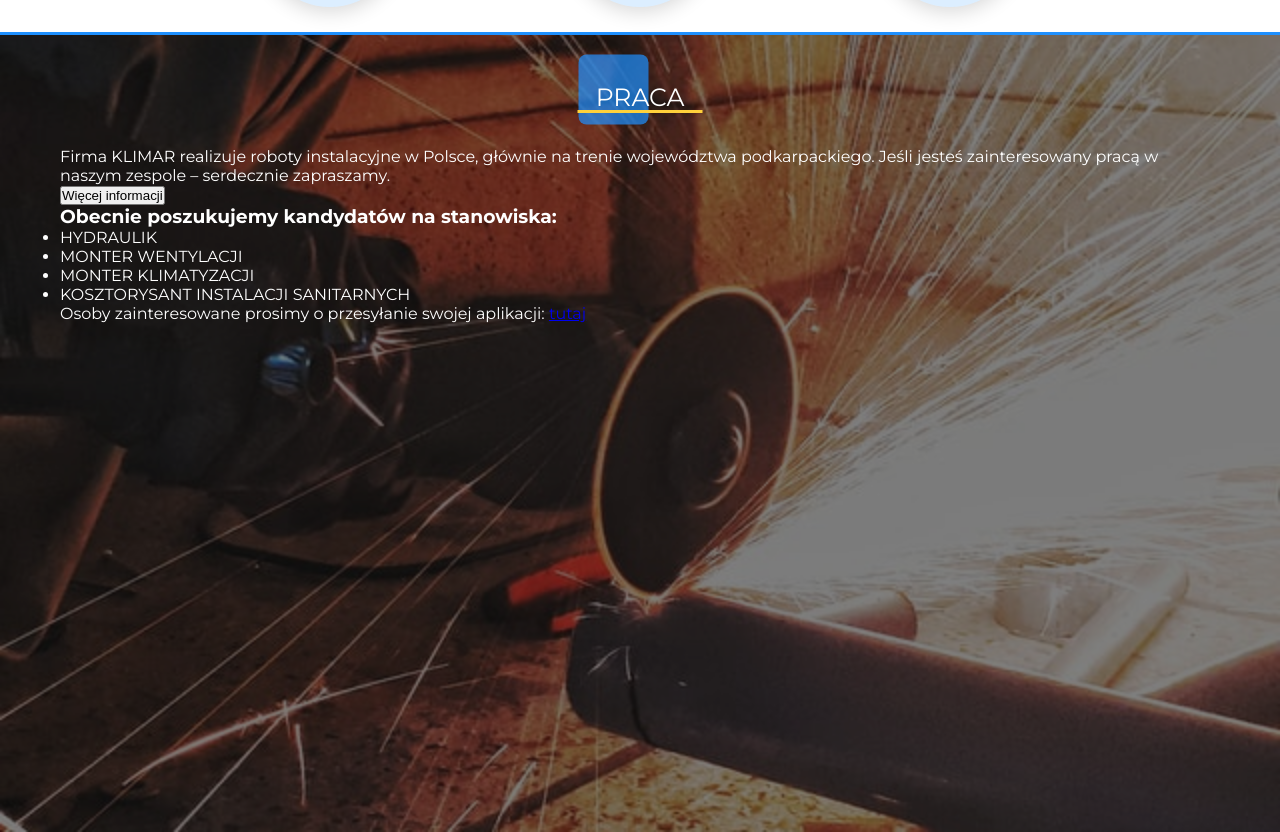
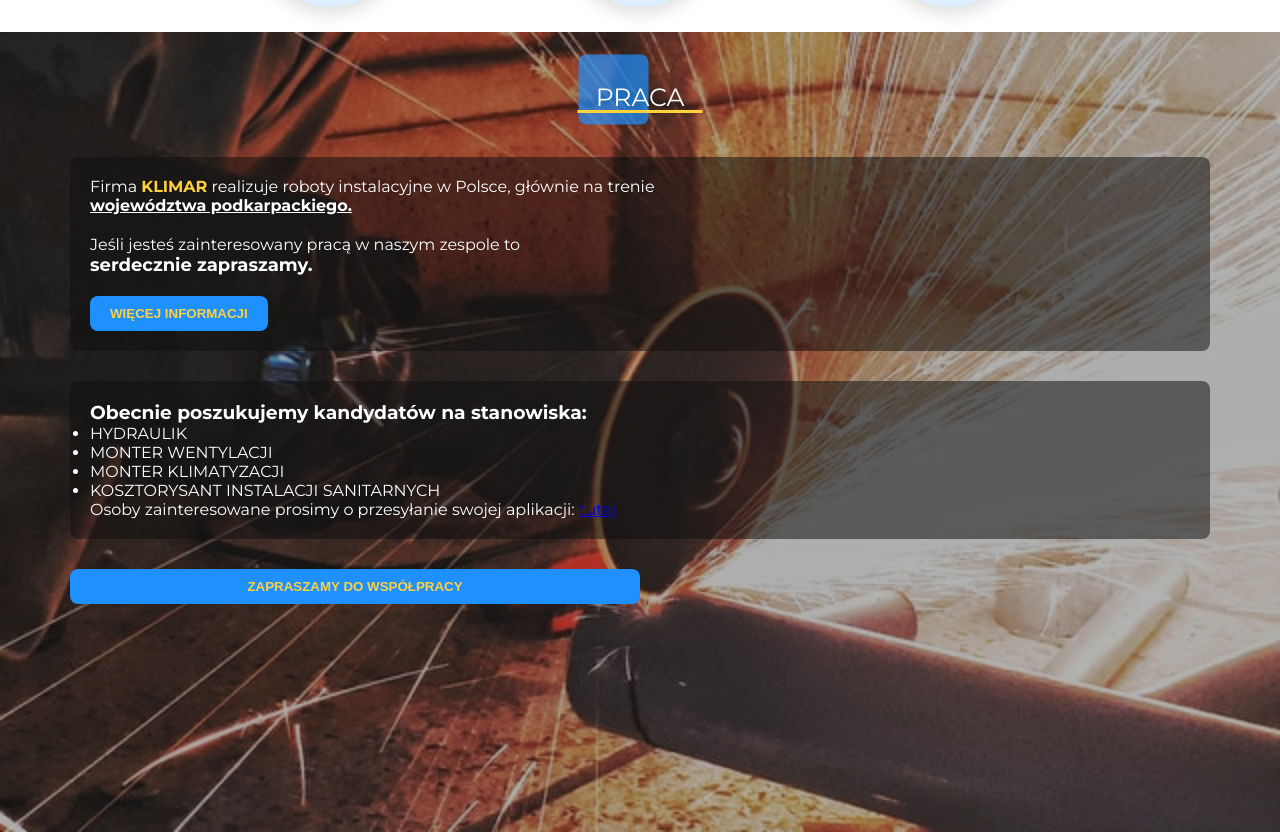
Before and after one commit to MateKoz/klimar-hvac-website, a plain HTML site: page index.html in a window 1280 px wide. Shown: the part 3378-4210 px from the top of the page. Drawn offline with nearby package versions, Linux system fonts and the light colour scheme.

Commit message:
prepare why us section

```diff
--- a/index.html
+++ b/index.html
@@ -323,17 +323,26 @@
 
 <!--work-->
 <!--work-->
-<section class="work top-line">
+<section id="work" class="work">
     <div class="work__background"></div>
     <div class="work__background--shadow"></div>
     <h3 class="heading">praca</h3>
     <div class="wrapper">
+
         <div class="work__box">
+
+            <div class="upper__box">
                 <p class="work__box--description">
-                Firma KLIMAR realizuje roboty instalacyjne w Polsce, głównie na trenie województwa podkarpackiego.
-                Jeśli jesteś zainteresowany pracą w naszym zespole – serdecznie zapraszamy.
+                    Firma <span>KLIMAR</span> realizuje roboty instalacyjne w Polsce, głównie na trenie <br><span
+                        class="span__two">województwa podkarpackiego.</span>
                 </p>
-            <button class="work__box-btn">Więcej informacji</button>
+                <p class="work__box--description2"> Jeśli jesteś zainteresowany pracą w naszym zespole to <br><span>serdecznie
+                zapraszamy.</span>
+                </p>
+                <button class="work__box-btn btn">Więcej informacji</button>
+            </div>
+
+            <div class="lower__box">
                 <h3 class="work__box-heading">Obecnie poszukujemy kandydatów na stanowiska:</h3>
                 <ul class="work__box--list">
                     <li>HYDRAULIK</li>
@@ -344,6 +353,9 @@
                 <p class="work__box--email">Osoby zainteresowane prosimy o przesyłanie swojej aplikacji:
                     <a href="mailto:praca@klimar.rzeszow.pl">tutaj</a>
                 </p>
+            </div>
+
+            <button class="work__bottom-btn btn">zapraszamy do współpracy</button>
 
         </div>
 
--- a/scss/_components.scss
+++ b/scss/_components.scss
@@ -60,3 +60,16 @@
     z-index: 100;
   }
 }
+
+
+.btn {
+  border: none;
+  padding: 10px 20px;
+  background-color: $blueColorText;
+  border-radius: 8px;
+  color: $yellowColorText;
+  text-transform: uppercase;
+  cursor: pointer;
+  transition: .3s;
+  font-weight: bold;
+}
--- a/scss/main.scss
+++ b/scss/main.scss
@@ -423,6 +423,7 @@ body {
 
   }
 }
+
 ///////////////////////////////
 ////////work
 //////////////////////////////
@@ -436,7 +437,7 @@ body {
   margin-top: 2rem;
 
   .heading {
-   color: $white
+    color: $white
   }
 
   &__background {
@@ -450,20 +451,70 @@ body {
     opacity: 0.9;
     z-index: -1;
   }
+
   &__background--shadow {
     background-color: #000000;
     width: 100%;
     height: 100%;
     position: absolute;
-    opacity: 0.5;
+    opacity: 0.3;
     z-index: -1;
   }
 }
 
+.upper__box {
+  background-color: $blackTextColor;
+  width: 100%;
+  height: 100%;
+  padding: 2rem;
+  border-radius: 8px;
+  margin-bottom: 3rem;
+}
+
+.lower__box {
+  background-color: $blackTextColor;
+  width: 100%;
+  height: 100%;
+  padding: 2rem;
+  border-radius: 8px;
+  margin-bottom: 3rem;
+}
+
+
 .work__box {
+  display: flex;
+  justify-content: center;
+  flex-direction: column;
   color: $white;
-  padding: 2rem;
+  padding: 3rem;
   margin-top: 1.5rem;
+
+  &--description {
+    margin-bottom: 2rem;
+
+    & span {
+      color: $yellowColorText;
+      font-weight: bold;
+    }
+
+    .span__two {
+      color: $white;
+      font-weight: bold;
+      text-decoration: underline;
+    }
+  }
+
+  &--description2 {
+    margin-bottom: 2rem;
+
+    & span {
+      font-weight: bold;
+      font-size: 1.8rem;
+    }
+  }
+  .work__bottom-btn {
+    width: 50%;
+  }
 }
 
 
@@ -480,6 +531,7 @@ body {
   .why__us--main {
     display: flex;
     flex-direction: row;
+
     .why__us--box {
       width: 25%;
       margin: 1.5rem 0.5rem;
```
Also changed, not shown: scss/main.css, 1 other file. Lines whose indentation alone changed are shown as unchanged.
